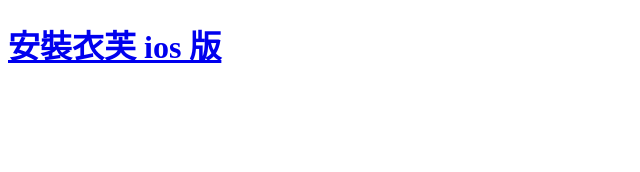
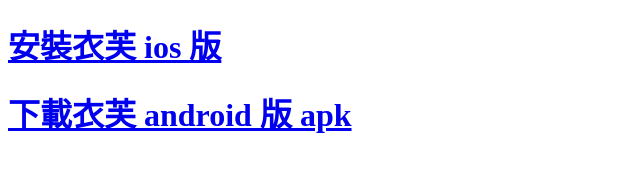
Before and after one commit to umomos/efshop, a plain HTML site: page index.html in a window 1280 px wide. Shown: the whole page, without its empty margins (0-640 px from the left). Drawn offline with Linux system fonts and the light colour scheme.

Commit message:
新增 android 版 apk 下載連結

```diff
--- a/index.html
+++ b/index.html
@@ -7,5 +7,7 @@
 <h1><a
         href="itms-services://?action=download-manifest&url=https://dl.dropboxusercontent.com/s/bzo539usto90gd0/adhoc.plist">安裝衣芙
         ios 版</a></h1>
+<h1><a href="https://dl.dropboxusercontent.com/s/qacng5nqiqmo7gk/app-release.apk">下載衣芙
+        android 版 apk</a></h1>
 
 </html>
```
